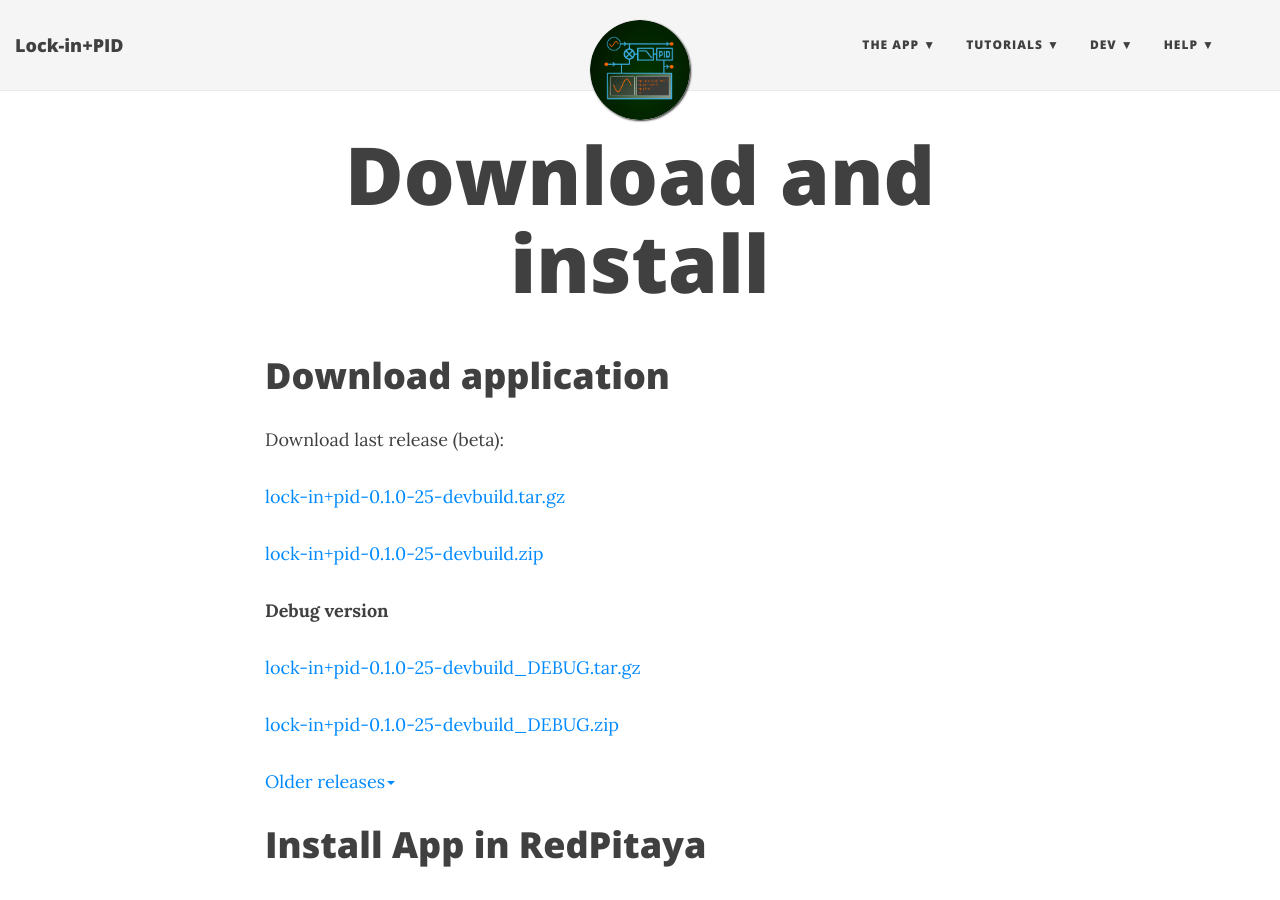
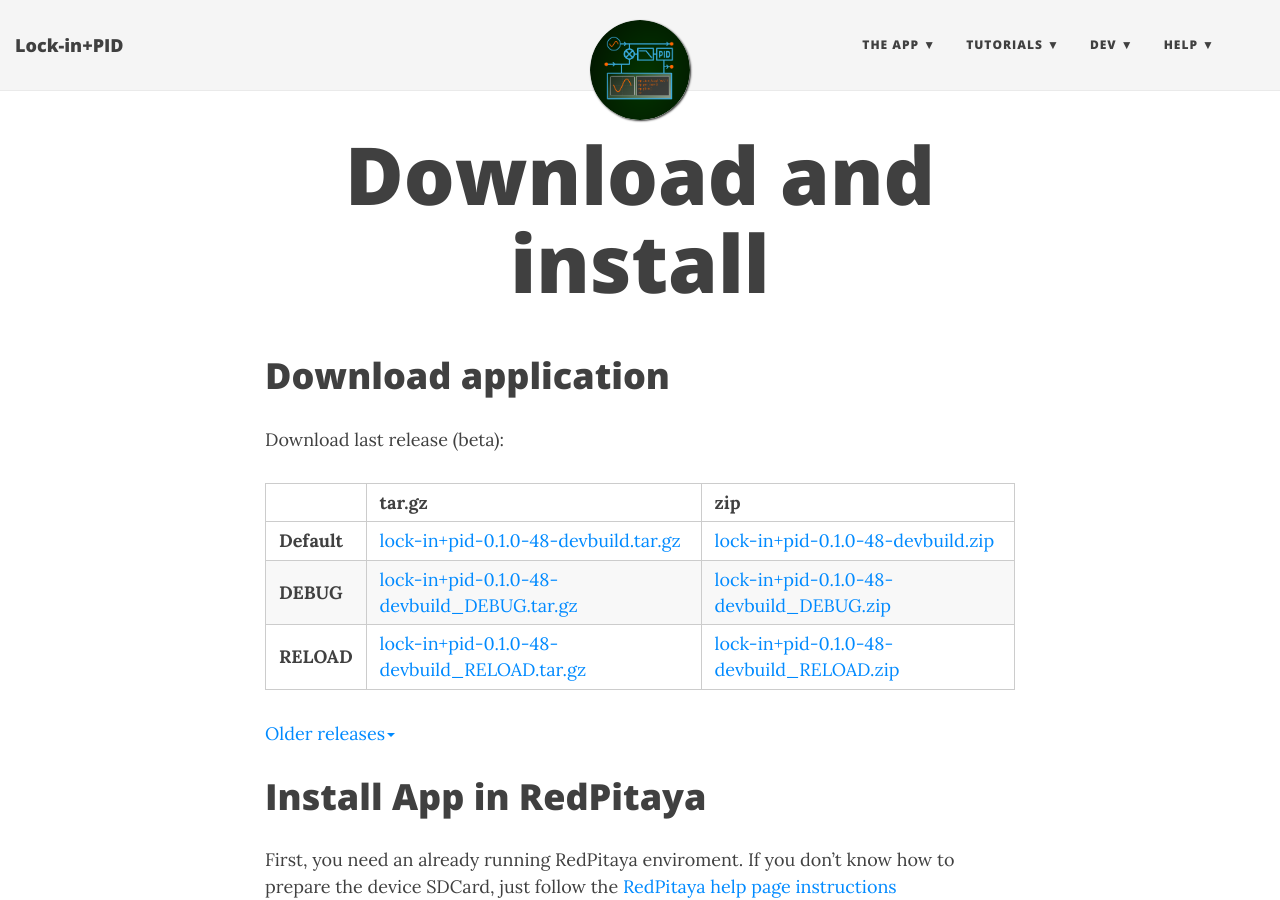
Before and after one commit to marceluda/rp_lock-in_pid, a Jekyll site: the page built from TheApp/install.md, in a window 1280 px wide and 900 px high. Built offline with Jekyll 4.4.1, drawn with Linux system fonts in a browser that asks for light colours; nearby versions of some CDN libraries.

Commit message:
debug and reload versionj

```diff
--- a/TheApp/install.md
+++ b/TheApp/install.md
@@ -8,23 +8,31 @@
 
 Download last release (beta):
 
-[lock-in+pid-0.1.0-25-devbuild.tar.gz]({{ site.baseurl }}/releases/lock-in+pid-0.1.0-25-devbuild.tar.gz)
 
-[lock-in+pid-0.1.0-25-devbuild.zip]({{ site.baseurl }}/releases/lock-in+pid-0.1.0-25-devbuild.zip)
 
-**Debug version**
+|             | tar.gz                                                                                                                 | zip                                                                                                              |
+|-------------|------------------------------------------------------------------------------------------------------------------------|------------------------------------------------------------------------------------------------------------------|
+| **Default** | [lock-in+pid-0.1.0-48-devbuild.tar.gz]({{ site.baseurl }}/releases/lock-in+pid-0.1.0-48-devbuild.tar.gz)               | [lock-in+pid-0.1.0-48-devbuild.zip]({{ site.baseurl }}/releases/lock-in+pid-0.1.0-48-devbuild.zip)               |
+| **DEBUG**   | [lock-in+pid-0.1.0-48-devbuild_DEBUG.tar.gz]({{ site.baseurl }}/releases/lock-in+pid-0.1.0-48-devbuild_DEBUG.tar.gz)   | [lock-in+pid-0.1.0-48-devbuild_DEBUG.zip]({{ site.baseurl }}/releases/lock-in+pid-0.1.0-48-devbuild_DEBUG.zip)   |
+| **RELOAD**  | [lock-in+pid-0.1.0-48-devbuild_RELOAD.tar.gz]({{ site.baseurl }}/releases/lock-in+pid-0.1.0-48-devbuild_RELOAD.tar.gz) | [lock-in+pid-0.1.0-48-devbuild_RELOAD.zip]({{ site.baseurl }}/releases/lock-in+pid-0.1.0-48-devbuild_RELOAD.zip) |
 
-[lock-in+pid-0.1.0-25-devbuild_DEBUG.tar.gz]({{ site.baseurl }}/releases/lock-in+pid-0.1.0-25-devbuild_DEBUG.tar.gz)
 
-[lock-in+pid-0.1.0-25-devbuild_DEBUG.zip]({{ site.baseurl }}/releases/lock-in+pid-0.1.0-25-devbuild_DEBUG.zip)
+
+
+
 
 <a data-toggle="collapse" href="#OldReleases" aria-expanded="false" aria-controls="OldReleases">Older releases<span class="caret"></span></a>
 
 <div id="OldReleases" class="collapse" markdown="1" style="padding: 10px; border: 1px solid gray; border-radius: 5px;">
 
-[lock-in+pid-0.1.0-15-devbuild.tar.gz]({{ site.baseurl }}/releases/lock-in+pid-0.1.0-15-devbuild.tar.gz)
-
-[lock-in+pid-0.1.0-15-devbuild.zip]({{ site.baseurl }}/releases/lock-in+pid-0.1.0-15-devbuild.zip)
+  - **lock-in+pid-0.1.0-25**
+    - [lock-in+pid-0.1.0-25-devbuild.tar.gz]({{ site.baseurl }}/releases/lock-in+pid-0.1.0-25-devbuild.tar.gz)
+    - [lock-in+pid-0.1.0-25-devbuild.zip]({{ site.baseurl }}/releases/lock-in+pid-0.1.0-25-devbuild.zip)
+    - [lock-in+pid-0.1.0-25-devbuild_DEBUG.tar.gz]({{ site.baseurl }}/releases/lock-in+pid-0.1.0-25-devbuild_DEBUG.tar.gz)
+    - [lock-in+pid-0.1.0-25-devbuild_DEBUG.zip]({{ site.baseurl }}/releases/lock-in+pid-0.1.0-25-devbuild_DEBUG.zip)
+  - **lock-in+pid-0.1.0-15**
+    - [lock-in+pid-0.1.0-15-devbuild.tar.gz]({{ site.baseurl }}/releases/lock-in+pid-0.1.0-15-devbuild.tar.gz)
+    - [lock-in+pid-0.1.0-15-devbuild.zip]({{ site.baseurl }}/releases/lock-in+pid-0.1.0-15-devbuild.zip)
 
 </div>
 
```
Also changed, not shown: 6 other files.
